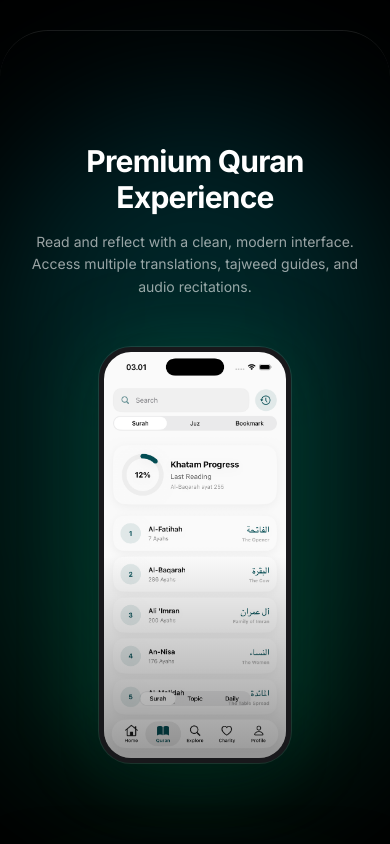
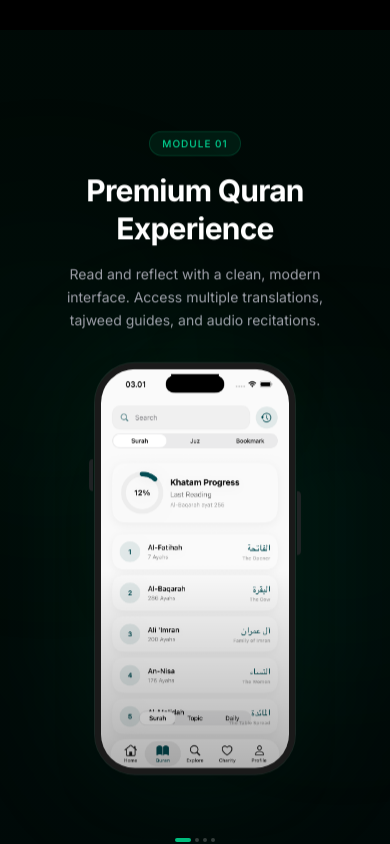
Before and after one commit to teamhira/hira-web, a Next.js app: page / in a window 390 px wide. Shown: the part 3660-4504 px from the top of the page. Built offline with nearby package versions, Linux system fonts and the light colour scheme; no server answers; the database is empty.

Commit message:
refactor: replace scroll-based animations with static layout and entrance transitions in MobileFeatureShowcase

```diff
--- a/src/app/_components/mobile-feature-showcase.tsx
+++ b/src/app/_components/mobile-feature-showcase.tsx
@@ -1,7 +1,6 @@
 "use client";
 
-import { motion, useScroll, useTransform } from "motion/react";
-import { useRef } from "react";
+import { motion } from "motion/react";
 import Image from "next/image";
 import { cn } from "@/lib/utils";
 
@@ -17,102 +16,121 @@ const features: FeatureItem[] = [
     title: "Premium Quran Experience",
     description: "Read and reflect with a clean, modern interface. Access multiple translations, tajweed guides, and audio recitations.",
     image: "/assets/features/quran-surah-list.png",
-    gradient: "from-cyan-500/20 to-emerald-500/20"
+    gradient: "from-emerald-500/10 to-teal-500/10"
   },
   {
     title: "Digital Tasbih & Dhikr",
     description: "Keep track of your daily remembrances with our intuitive digital counter. Set goals and receive reminders.",
     image: "/assets/features/tasbih.png",
-    gradient: "from-emerald-500/20 to-teal-500/20"
+    gradient: "from-blue-500/10 to-emerald-500/10"
   },
   {
     title: "Impactful Charity Tracking",
     description: "Manage your zakat and sadaqah in one place. Discover verified causes and visualize your impact.",
     image: "/assets/features/charity.png",
-    gradient: "from-teal-500/20 to-emerald-600/20"
+    gradient: "from-teal-500/10 to-teal-600/10"
   },
   {
     title: "Personalized Hijrah Dashboard",
     description: "Your spiritual journey, mapped. Track your daily habits and visualize your growth patterns.",
     image: "/assets/features/hijrah-dashboard.png",
-    gradient: "from-emerald-600/20 to-emerald-400/20"
+    gradient: "from-emerald-600/10 to-emerald-400/10"
   }
 ];
 
 function FeatureCard({ feature, index }: { feature: FeatureItem, index: number }) {
-  const containerRef = useRef<HTMLDivElement>(null);
-  const { scrollYProgress } = useScroll({
-    target: containerRef,
-    offset: ["start end", "end start"]
-  });
+  return (
+    <div
+      className="min-h-screen w-full flex flex-col items-center justify-center px-6 sticky top-0 bg-black overflow-hidden"
+      style={{ zIndex: index + 1 }}
+    >
+      {/* Dynamic Background Glow - Optimized */}
+      <div className={cn(
+        "absolute inset-0 bg-gradient-to-b opacity-50 pointer-events-none",
+        feature.gradient
+      )} />
 
-  const scale = useTransform(scrollYProgress, [0, 0.5], [0.8, 1]);
-  const rotateX = useTransform(scrollYProgress, [0, 0.5], [45, 0]);
-  const y = useTransform(scrollYProgress, [0, 0.5], [100, 0]);
+      {/* Background Decorative Elements */}
+      <div className="absolute top-1/4 -left-20 w-64 h-64 bg-emerald-500/5 blur-[100px] rounded-full pointer-events-none" />
+      <div className="absolute bottom-1/4 -right-20 w-64 h-64 bg-teal-500/5 blur-[100px] rounded-full pointer-events-none" />
 
-  return (
-    <div ref={containerRef} className="min-h-screen flex flex-col items-center justify-center px-6 py-20 sticky top-0 bg-black rounded-t-[3rem] border-t border-white/10 shadow-[0_-20px_40px_rgba(0,0,0,0.5)]">
       <motion.div
-        style={{
-          scale,
-          opacity: 1, // Keep solid opacity
-          rotateX,
-          perspective: "1000px",
-          y
+        initial={{ opacity: 0, y: 40 }}
+        whileInView={{ opacity: 1, y: 0 }}
+        transition={{
+          duration: 0.7,
+          ease: [0.22, 1, 0.36, 1], // Custom cubic bezier for smoother feel
         }}
-        className="w-full max-w-sm flex flex-col items-center"
+        viewport={{ once: true, margin: "-50px" }}
+        className="relative z-10 w-full max-w-sm flex flex-col items-center will-change-transform"
       >
-        {/* Glow Effect */}
-        <div className={cn(
-          "absolute -inset-10 bg-gradient-to-b blur-[80px] rounded-full -z-10 transition-colors duration-1000",
-          feature.gradient
-        )} />
-
         {/* Text Content */}
-        <div className="text-center mb-12">
-          <motion.h2
-            initial={{ opacity: 0, y: 20 }}
-            whileInView={{ opacity: 1, y: 0 }}
-            transition={{ delay: 0.2 }}
-            className="text-3xl font-bold text-white mb-4 tracking-tight"
+        <div className="text-center mb-8">
+          <motion.div
+            initial={{ opacity: 0, scale: 0.9 }}
+            whileInView={{ opacity: 1, scale: 1 }}
+            transition={{ delay: 0.1, duration: 0.4 }}
+            className="inline-block px-3 py-1 rounded-full bg-emerald-500/10 border border-emerald-500/20 text-emerald-400 text-[10px] font-medium uppercase tracking-widest mb-4"
           >
+            Module 0{index + 1}
+          </motion.div>
+          <h2 className="text-3xl font-bold text-white mb-4 tracking-tight leading-tight">
             {feature.title}
-          </motion.h2>
-          <motion.p
-            initial={{ opacity: 0, y: 20 }}
-            whileInView={{ opacity: 1, y: 0 }}
-            transition={{ delay: 0.3 }}
-            className="text-white/60 leading-relaxed text-sm"
-          >
+          </h2>
+          <p className="text-zinc-400 leading-relaxed text-sm max-w-[300px] mx-auto">
             {feature.description}
-          </motion.p>
+          </p>
         </div>
 
-        {/* Phone Frame */}
-        <div className="relative w-[12rem] aspect-[9/19.5] group">
-          <div className="absolute inset-0 bg-emerald-500/20 blur-2xl rounded-[2.5rem] group-hover:bg-emerald-500/40 transition-all duration-700" />
-          <div className="relative h-full w-full bg-black rounded-[2rem] border-[5px] border-zinc-900 shadow-2xl overflow-hidden ring-1 ring-white/10">
+        {/* Phone Frame - High Performance */}
+        <div className="relative w-[200px] aspect-[9/18.5]">
+          <div className="absolute -inset-4 bg-emerald-500/10 blur-3xl rounded-full" />
+
+          <div className="relative h-full w-full bg-[#050505] rounded-[2.5rem] border-[6px] border-[#1a1a1a] shadow-2xl overflow-hidden ring-1 ring-white/10">
+            {/* Minimalist Notch */}
+            <div className="absolute top-0 inset-x-0 h-6 flex items-center justify-center z-20">
+              <div className="w-12 h-3.5 bg-black rounded-b-xl" />
+            </div>
+
             <div className="relative h-full w-full">
               <Image
                 src={feature.image}
                 alt={feature.title}
                 fill
-                sizes="300px"
+                sizes="200px"
                 className="object-cover object-top"
-                priority
+                priority={index === 0}
+                quality={85}
               />
-              <div className="absolute inset-0 bg-gradient-to-t from-black/40 via-transparent to-transparent pointer-events-none" />
+              <div className="absolute inset-0 bg-gradient-to-t from-black/30 via-transparent to-transparent pointer-events-none" />
             </div>
           </div>
+
+          {/* Side Accents */}
+          <div className="absolute -left-1.5 top-24 w-1 h-8 bg-zinc-800/80 rounded-l-md" />
+          <div className="absolute -right-1.5 top-32 w-1 h-16 bg-zinc-800/80 rounded-r-md" />
         </div>
       </motion.div>
+
+      {/* Scroll indicator for the stack */}
+      <div className="absolute bottom-8 left-1/2 -translate-x-1/2 flex gap-1 z-20">
+        {features.map((_, i) => (
+          <div
+            key={i}
+            className={cn(
+              "w-1 h-1 rounded-full transition-all duration-500",
+              i === index ? "w-4 bg-emerald-500" : "bg-white/20"
+            )}
+          />
+        ))}
+      </div>
     </div>
   );
 }
 
 export function MobileFeatureShowcase() {
   return (
-    <div className="relative bg-black pb-20 overflow-visible">
+    <div className="relative bg-black">
       {features.map((feature, i) => (
         <FeatureCard key={feature.title} feature={feature} index={i} />
       ))}
```
